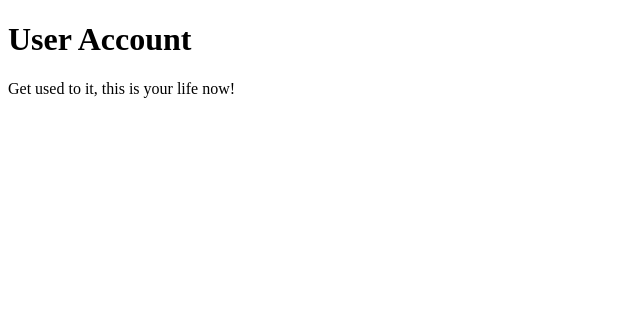
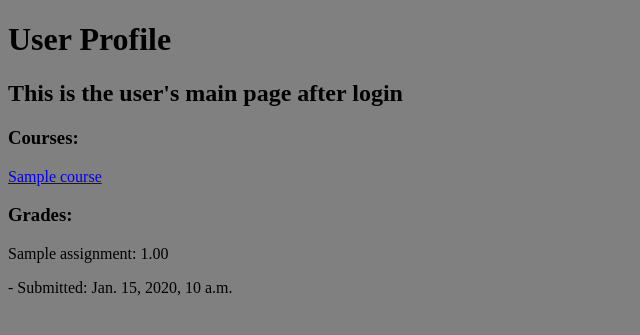
Before and after one commit to AlexPeterson99/EGR302-IDEal-Classroom-TEST, a Django app: template web_project/templates/account.html in a window 1280 px wide. Shown: the top 335 px of the page, without its empty margins (0-640 px from the left). Run offline with Django 3.2, Linux system fonts and the light colour scheme; the template is opened without the code that fills it: values that come from a table or form of the project are taken from there, others are empty; tables that the repository leaves empty hold one stand-in row (values such as "Sample post"); parts of the project's set-up code (start-up, migrations or seed data) failed here and were passed over.

Commit message:
URLs clean up

```diff
--- a/web_project/ideal_classroom/urls.py
+++ b/web_project/ideal_classroom/urls.py
@@ -8,12 +8,10 @@ urlpatterns = [
     path("login/", views.login, name="login"),
     path("register/", views.register, name="register"),
     path("account/", views.account, name="account"),
-    path("course/assignment/", views.assignment, name="assignment"),
+    url(r'^course/(?P<slug>[\w-]+)/assignment', views.assignment, name="assignment"),
     url(r'^course/(?P<slug>[\w-]+)/create_assignment/$', views.create_assignment, name="create_assignment"),
-    path("course/", views.course, name="course"),
+    url(r'^course/(?P<slug>[\w-]+)', views.course, name="course"),
     path("create_course/", views.create_course, name="create_course"),
-    path("", views.button),
-    path("run_test", views.run_test, name="script"),
 ]
 
 urlpatterns += staticfiles_urlpatterns()
--- a/web_project/templates/account.html
+++ b/web_project/templates/account.html
@@ -1,12 +1,23 @@
-<!DOCTYPE html>
-<html lang="en">
-<head>
-    <meta charset="UTF-8">
-    <meta name="viewport" content="width=device-width, initial-scale=1.0">
-    <title>Account</title>
-</head>
-<body>
-    <h1>User Account</h1>
-    <p>Get used to it, this is your life now!</p>
-</body>
-</html>
+{% extends 'base_layout.html' %}
+
+{% block content %}
+<h1>User Profile</h1>
+<h2>This is the user's main page after login</h2>
+<div class="courses">
+    <h3>Courses:</h3>
+    {% for course in courses %}
+        <div class="course">
+            <p><a href="course">{{course.Title}}</a></p>
+        </div>
+    {% endfor %}
+</div>
+<div class="grades">
+    <h3>Grades:</h3>
+    {% for submit in submits %}
+        <div class="grade">
+            <p>{{submit.AssignmentID.Title}}: {{submit.Grade}}</p>
+            <p>- Submitted: {{submit.SubmittedOn}}</p>
+        </div>
+    {% endfor %}
+</div>
+{% endblock %}
```
Also changed, not shown: web_project/ideal_classroom/views.py (+0 -38 lines), web_project/templates/home.html (+1 -16 lines).
